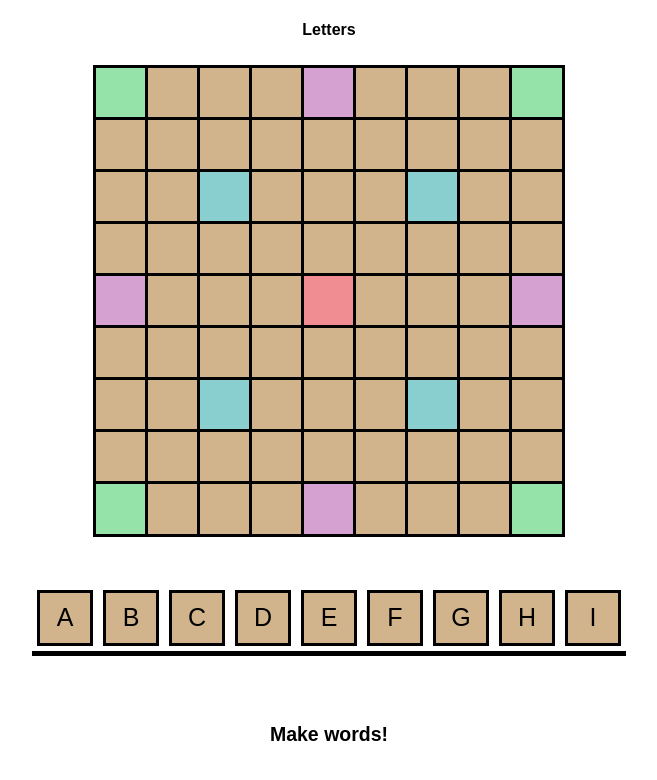
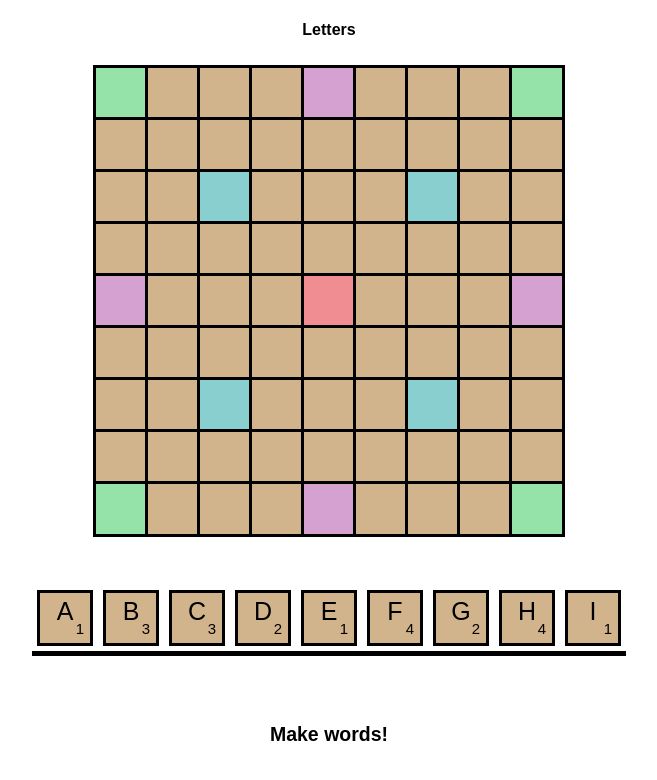
Before and after one commit to laurajank2/letters, a Next.js app: page / in a window 1280 px wide. Shown: the top 780 px of the page, without its empty margins (319-976 px from the left). Built offline with nearby package versions, Linux system fonts and the light colour scheme.

Commit message:
fixed btb bug

```diff
--- a/app/lib/LevelContext.tsx
+++ b/app/lib/LevelContext.tsx
@@ -1,6 +1,6 @@
 import { create } from 'domain';
 import { createContext, useState, useContext } from 'react';
-import { AdvertContent, GlobalContent, GridFillContent, RackContextContent, SubmitContent, Tile, TileContextContent } from './definitions';
+import { AdvertContent, GlobalContent, GridFillContent, letterPointsDictionary, RackContextContent, SubmitContent, Tile, TileContextContent } from './definitions';
 import React from 'react';
 
 //tracks spaces filled in grid
@@ -67,3 +67,32 @@ export const removeFromRack = (character: string, rack: Array<string>) => {
     }
     return rack
 }
+
+export const letterPointsContext= createContext<letterPointsDictionary>({
+    A:1,
+    B:3,
+    C:3,
+    D:2,
+    E:1,
+    F:4,
+    G:2,
+    H:4,
+    I:1,
+    J:8,
+    K:5,
+    L:1,
+    M:3,
+    N:1,
+    O:1,
+    P:3,
+    Q:10,
+    R:1,
+    S:1,
+    T:1,
+    U:1,
+    V:4,
+    W:4,
+    X:8,
+    Y:4,
+    Z:10
+})
--- a/app/ui/gameplay.tsx
+++ b/app/ui/gameplay.tsx
@@ -10,7 +10,7 @@ import { Tile } from "../lib/definitions";
 
 export default function Gameplay() {
 
-    var value = ' '
+    var value = " "
     var spacesFilledVar = [...Array(9)].map(e => Array(9).fill(value));
     const [fill, setFill] = useState<Array<Array<string>>>(spacesFilledVar);
 
--- a/app/ui/grid.tsx
+++ b/app/ui/grid.tsx
@@ -2,9 +2,9 @@
 
 import React, { useEffect, useState } from 'react';
 import CSS from "csstype";
-import { GridBase, JSONValue, Tile } from '../lib/definitions';
+import { GridBase, JSONValue, letterPointsDictionary, Tile } from '../lib/definitions';
 import { useContext } from 'react';
-import { useGridFillContext, useRackContext, useSelectedTileContext, removeFromRack, useAdvertContext } from '../lib/LevelContext';
+import { useGridFillContext, useRackContext, useSelectedTileContext, removeFromRack, useAdvertContext, letterPointsContext } from '../lib/LevelContext';
 import axios from 'axios';
 
 export default function Grid ({grid}:{grid:GridBase})  {
@@ -19,6 +19,8 @@ export default function Grid ({grid}:{grid:GridBase})  {
 
   const dummyJson: JSONValue = null;
   const [json, setJson] = useState(dummyJson)
+
+  const letterPoints = useContext(letterPointsContext);
 
   const tripleWordStyle: CSS.Properties = {
     backgroundColor: "rgb(150, 227, 170)"
@@ -145,21 +147,24 @@ export default function Grid ({grid}:{grid:GridBase})  {
 
   const putTileOnBoardFromRack = async (space:  HTMLLIElement, row: number, col: number) => {
 
+    const newLetter = space.getElementsByClassName("space-letter")[0].textContent;
 
     var newSelectedTile: Tile = {
-      letter: space.textContent,
+      letter: newLetter,
       row: row,
       col: col,
       html: space,
-      from: (space.textContent == " ") ? "start" : "board"
+      from: (newLetter == " ") ? "start" : "board"
     }
     //set space content to the tile's letter
-    space.textContent = tile.letter ? tile.letter : " ";
+    space.getElementsByClassName("space-letter")[0].textContent = tile.letter ? tile.letter : " ";
     //set the fill grid to the tile's letter
     fill[row][col] = tile.letter ? tile.letter : " ";
     const newFill = fill;
     setFill(newFill);
 
+
+    console.log("space.from: " + newSelectedTile.from)
     //give old tile back to rack if necessary
     if (newSelectedTile.from == "board" && newSelectedTile.letter != null) {
       rack.push(newSelectedTile.letter);
@@ -173,6 +178,9 @@ export default function Grid ({grid}:{grid:GridBase})  {
         tile.html?.classList.remove('selected');
         const newRack = removeFromRack(tile.letter? tile.letter: "", rack);
         setRack(newRack);
+        console.log(
+          'tile put on board then rack: ' + rack
+          )
       }
     }
 
@@ -189,12 +197,15 @@ export default function Grid ({grid}:{grid:GridBase})  {
   }
 
   const takeTileFromBoard = async (space:  HTMLLIElement, row: number, col: number) => {
+
+    const newLetter = space.getElementsByClassName("space-letter")[0].textContent;
+
     var newSelectedTile: Tile = {
-      letter: space.textContent,
+      letter: newLetter,
       row: row,
       col: col,
       html: space,
-      from: (space.textContent == " ") ? "start" : "board"
+      from: (newLetter == " ") ? "start" : "board"
     }
 
     tile.html?.classList.remove('selected');
@@ -212,24 +223,32 @@ export default function Grid ({grid}:{grid:GridBase})  {
   }
 
   const boardToBoard =  async (space:  HTMLLIElement, row: number, col: number) => {
+
+    console.log("btb: " + space.className)
+    let newLetter: string = " ";
+    if (space.getElementsByClassName("space-letter")[0] != undefined) {
+      newLetter = space.getElementsByClassName("space-letter")[0].textContent!;
+    }
+
+
     var newSelectedTile: Tile = {
-      letter: space.textContent,
+      letter: newLetter,
       row: row,
       col: col,
       html: space,
-      from: (space.textContent == " ") ? "start" : "board"
+      from: (newLetter == " ") ? "start" : "board"
     }
 
     tile.html?.classList.remove('selected');
 
     //set space content to the tile's letter
-    space.textContent = tile.letter ? tile.letter : " "
+    space.getElementsByClassName("space-letter")[0].textContent = tile.letter ? tile.letter : " "
     //set the fill grid to the tile's letter
     fill[row][col] = tile.letter ? tile.letter : " "
 
 
 
-    space.textContent = newSelectedTile.letter ? newSelectedTile.letter : " "
+    tile.html.getElementsByClassName("space-letter")[0].textContent = newSelectedTile.letter ? newSelectedTile.letter : " "
 
     fill[tile.row][tile.col] = newSelectedTile.letter ? newSelectedTile.letter : " "
 
@@ -265,9 +284,10 @@ export default function Grid ({grid}:{grid:GridBase})  {
     }
   }
 
-  const handleClick = (e:  React.MouseEvent<HTMLLIElement>, row: number, col: number) => {
+  const handleClick = (e:  React.MouseEvent<HTMLElement>, row: number, col: number) => {
 
-    const space : HTMLLIElement = (e.target as HTMLLIElement);
+    const target = getRealSpace(e)
+    const space : HTMLLIElement = (target as HTMLLIElement);
 
 
     if (tile.from == "rack") {
@@ -280,6 +300,25 @@ export default function Grid ({grid}:{grid:GridBase})  {
 
   };
 
+  const checkGridStatus = (status: string) => {
+    console.log("status is: " + status)
+    if(status == " ") {
+      return " "
+    } else {
+      return letterPoints[status as keyof letterPointsDictionary]
+    }
+  }
+
+  const getRealSpace = (e: React.MouseEvent<HTMLElement, MouseEvent>) => {
+    let target = (e.target as HTMLElement)
+
+    if (target.className == "space-score"  || target.className == "space-letter") {
+        target = target.parentNode ? (target.parentNode as HTMLLIElement) : target
+    }
+
+    return target
+  }
+
   //always check words when grid renders
   checkWords();
 
@@ -290,7 +329,11 @@ export default function Grid ({grid}:{grid:GridBase})  {
 
         <ul className="row" key={indexRow}>
           {cells.map((cell, indexCol) => (
-            <li key={indexCol} id={`${indexCol}, ${indexRow}`} className="space" style={chooseStyle([indexCol, indexRow])} onClick={(e)=> handleClick(e, indexRow, indexCol)}>{`${gridStatus[indexRow][indexCol]}`}</li>
+            <li key={indexCol} id={`${indexCol}, ${indexRow}`} className="space" style={chooseStyle([indexCol, indexRow])} onClick={(e)=> handleClick(e, indexRow, indexCol)}>
+              <p className='space-letter'>{`${gridStatus[indexRow][indexCol]}`}</p>
+              <p className='space-score'>{`${checkGridStatus(gridStatus[indexRow][indexCol])}`}</p>
+
+            </li>
           ))}
         </ul>
       ))}
--- a/app/ui/rack.tsx
+++ b/app/ui/rack.tsx
@@ -1,9 +1,9 @@
 'use client';
 
 import React, {Component, useState} from 'react';
-import { GridBase, Tile } from '../lib/definitions';
+import { GridBase, letterPointsDictionary, Tile } from '../lib/definitions';
 import { useContext } from 'react';
-import { useGlobalContext, useGridFillContext, useRackContext, useSelectedTileContext } from '../lib/LevelContext';
+import { letterPointsContext, useGlobalContext, useGridFillContext, useRackContext, useSelectedTileContext } from '../lib/LevelContext';
 
 
 export default function Rack ({grid}:{grid:GridBase})  {
@@ -18,14 +18,21 @@ export default function Rack ({grid}:{grid:GridBase})  {
   const { fill, setFill } = useGridFillContext()
   const gridStatus:Array<Array<string>> = fill;
 
+  const letterPoints = useContext(letterPointsContext);
 
 
   const handleTileClick = (e:  React.MouseEvent<HTMLLIElement>, row: number, col: number) => {
 
+    let target = (e.target as HTMLElement)
+
+    if (target.className == "tile-score") {
+        target = target.parentNode ? (target.parentNode as HTMLLIElement) : target
+    }
+
     const clickedTile : HTMLLIElement = (e.target as HTMLLIElement);
 
     var newTile: Tile = {
-        letter: clickedTile.textContent,
+        letter: clickedTile.textContent ? clickedTile.textContent[0] : " " ,
         row: row,
         col: col,
         html: clickedTile,
@@ -68,13 +75,19 @@ export default function Rack ({grid}:{grid:GridBase})  {
     }
   }
 
+  console.log("rack " + rack)
   return (
     <main>
 
       {rows.map((row, indexRow) => (
         <ul className="row" key={indexRow}>
           {cells.map((cell, indexCell) => (
-            <li key={indexCell} className="tile" onClick={(e)=> handleTileClick(e, indexRow, indexCell)} >{`${rack[indexCell]}`}</li>
+            <li key={indexCell} className="tile" onClick={(e)=> handleTileClick(e, indexRow, indexCell)} >
+                {`${rack[indexCell]}`}
+                <p className='tile-score' >{`${letterPoints[rack[indexCell] as keyof letterPointsDictionary]}`}</p>
+
+
+            </li>
           ))}
         </ul>
       ))}
--- a/app/ui/styles.css
+++ b/app/ui/styles.css
@@ -56,6 +56,7 @@
     display: flex;
     justify-content: center;
     align-items: center;
+    flex-direction: column;
     width: 50px;
     min-width: 50px;
     height: 50px;
@@ -69,7 +70,7 @@
     font-size: 25px;
     display: flex;
     justify-content: center;
-    align-items: center;
+    flex-direction: column;
     width: 50px;
     min-width: 50px;
     height: 50px;
@@ -77,6 +78,30 @@
     background-color: tan;
     margin: 5px;
     border: solid;
+  }
+
+  .tile-letter {
+    margin:0px;
+    margin-top:10px;
+  }
+
+  .tile-score {
+    margin:0px;
+    margin-top:-3px;
+    margin-left:30px;
+    font-size: 15px;
+  }
+
+  .space-letter {
+    margin:0px;
+    margin-top:10px;
+  }
+
+  .space-score {
+    margin:0px;
+    margin-top:-3px;
+    margin-left:30px;
+    font-size: 15px;
   }
 
   .rack-base {
```
Also changed, not shown: app/lib/definitions.ts (+29 -0 lines).
